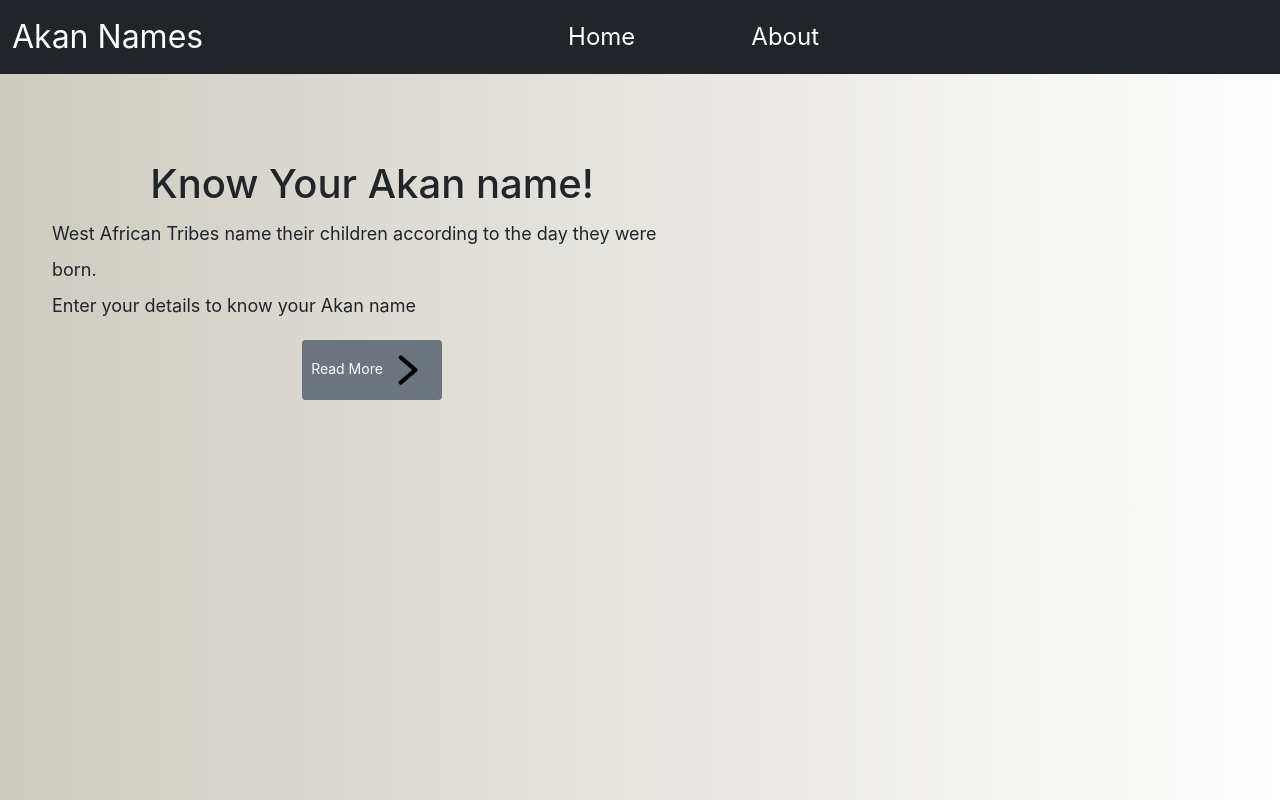
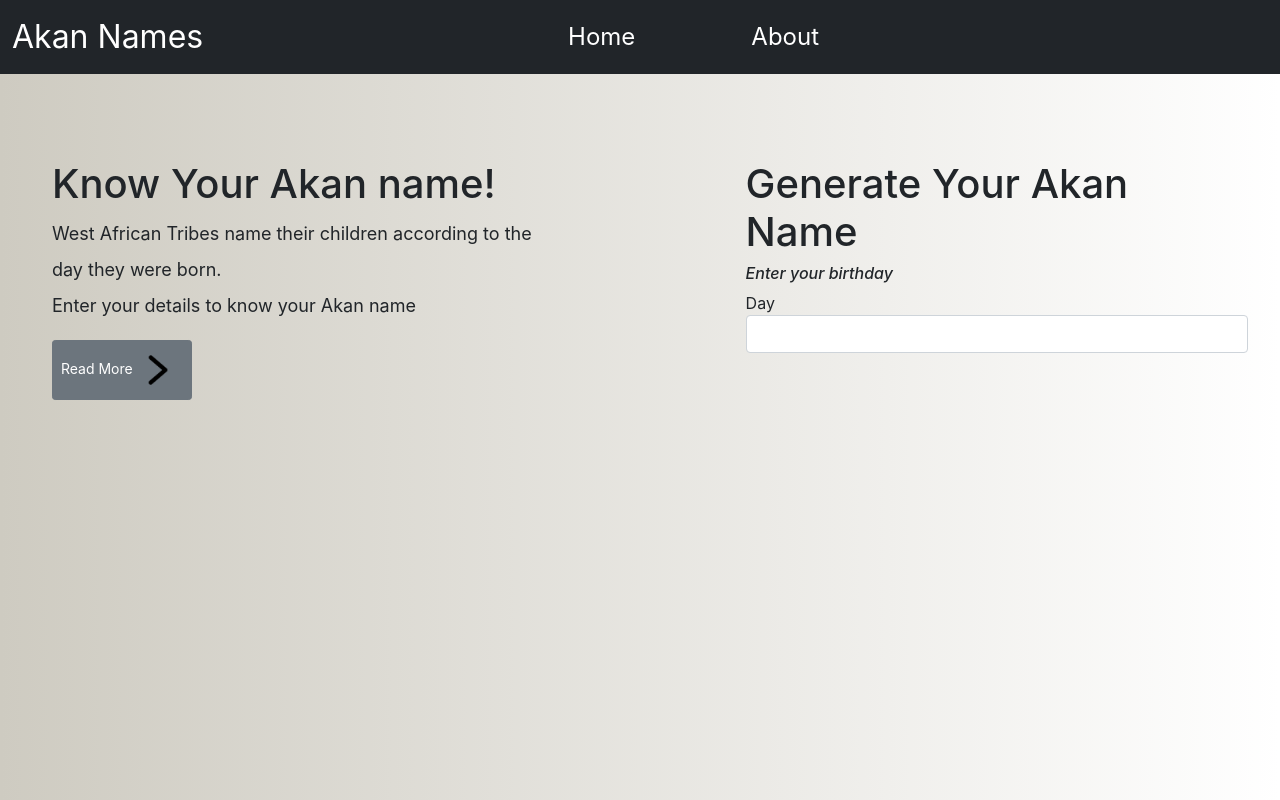
Before and after one commit to githaefrancis/akan-name-generator, a plain HTML site: page index.html in a window 1280 px wide. Drawn offline with nearby package versions, Linux system fonts and the light colour scheme.

Commit message:
create form section

```diff
--- a/css/styles.css
+++ b/css/styles.css
@@ -2,6 +2,10 @@
   font-family:  -apple-system, BlinkMacSystemFont, 'Segoe UI', Roboto, Oxygen, Ubuntu, Cantarell, 'Open Sans', 'Helvetica Neue', sans-serif
 }
 
+body{
+  width:100%;
+  overflow-x: hidden;
+}
 /* css rules for the navbar */
 
 .navbar-brand{
@@ -32,16 +36,19 @@ nav .nav-link{
   z-index: -1;
 }
 /*highlight section rules*/
-
+.content{
+  position: inherit;
+  top:20%;
+  width:100%;
+}
 .highlight{
 
-  position: inherit;
-  top:20%;
-  width:50%;
   margin-left: 2.5rem;
-  display: flex;
-  flex-direction: column;
+  width:40%;
+  /* display: flex;
+  flex-direction: column;  */
   align-items: center;
+
 }
 .highlight p{
 line-height: 2;
@@ -57,6 +64,13 @@ font-weight: 400;
   align-self: center;
 }
 
+/* form section styles */
+#app {
+  margin-top: 160px;
+  width:40%;
+  float: right;
+  margin-right: 20px;
+}
 
 /* media queries */
 /* medium screens */
--- a/index.html
+++ b/index.html
@@ -31,15 +31,35 @@
       </div>
     </nav>
     <div class="header-section container-fluid">
-      <div class="highlight">
-        <h1>Know Your Akan name!</h1>
-        <p>
-          West African Tribes name their children according to the day they were
-          born. <br /> Enter your details to know your Akan name
-        </p>
-        <button class="btn btn-secondary btn-sm" type="button">Read More<span><img src="img/next.png" class="img-fluid" alt=""></span></button>
-      </div>
+      <div class="content">
+        <div class="highlight">
+          <h1>Know Your Akan name!</h1>
+          <p>
+            West African Tribes name their children according to the day they
+            were born. <br />
+            Enter your details to know your Akan name
+          </p>
+          <button class="btn btn-secondary btn-sm" type="button">
+            Read More<span
+              ><img src="img/next.png" class="img-fluid" alt=""
+            /></span>
+          </button>
+        </div>
+
     </div>
+    <div class="" id="app">
+      <h1>Generate Your Akan Name</h1>
+      <h6><em>Enter your birthday</em></h6>
+
+      <!-- input form -->
+      <form action="">
+        <span form-group>
+          <label for="day">Day</label>
+          <input type="number" class="form-control" id="day">
+        </span>
+      </form>
+    </div>
+  </div>
   </body>
   <script src="https://code.jquery.com/jquery-3.6.0.min.js"></script>
   <script src="https://cdnjs.cloudflare.com/ajax/libs/popper.js/1.12.9/umd/popper.min.js"></script>
```
